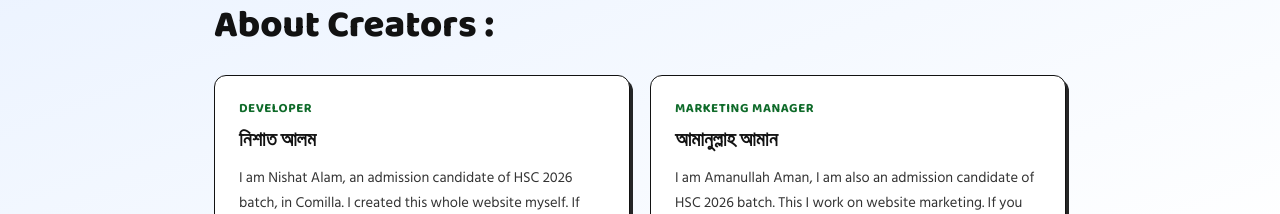
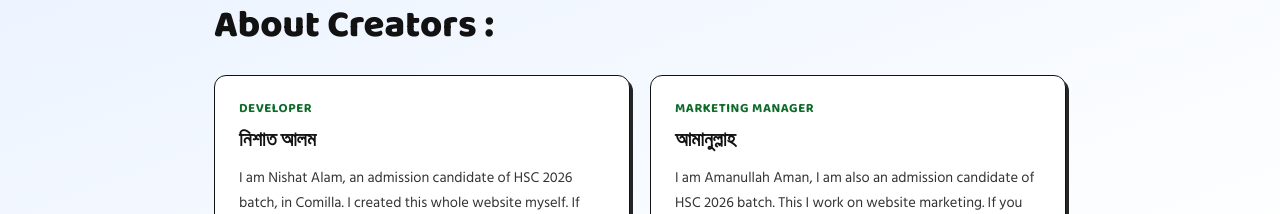
Before and after one commit to nishat-jihad/Admission-info, a Next.js app in the folder chance-hobe-ki/: page /about in a window 1280 px wide. Shown: the part 900-1114 px from the top of the page. Built offline with nearby package versions, Linux system fonts and the light colour scheme.

Commit message:
Update developer name in about page
Shortened the name from 'আমানুল্লাহ আমান' to 'আমানুল্লাহ'.

```diff
--- a/chance-hobe-ki/src/app/about/page.js
+++ b/chance-hobe-ki/src/app/about/page.js
@@ -94,7 +94,7 @@ export default function AboutPage() {
 
           <div className="dev-card">
             <h3 className="dev-sub-title">Marketing Manager</h3>
-            <h3 className="dev-name">আমানুল্লাহ আমান</h3>
+            <h3 className="dev-name">আমানুল্লাহ</h3>
             <p>
               I am Amanullah Aman, I am also an admission candidate of HSC 2026 batch.
               This I work on website marketing.
```
